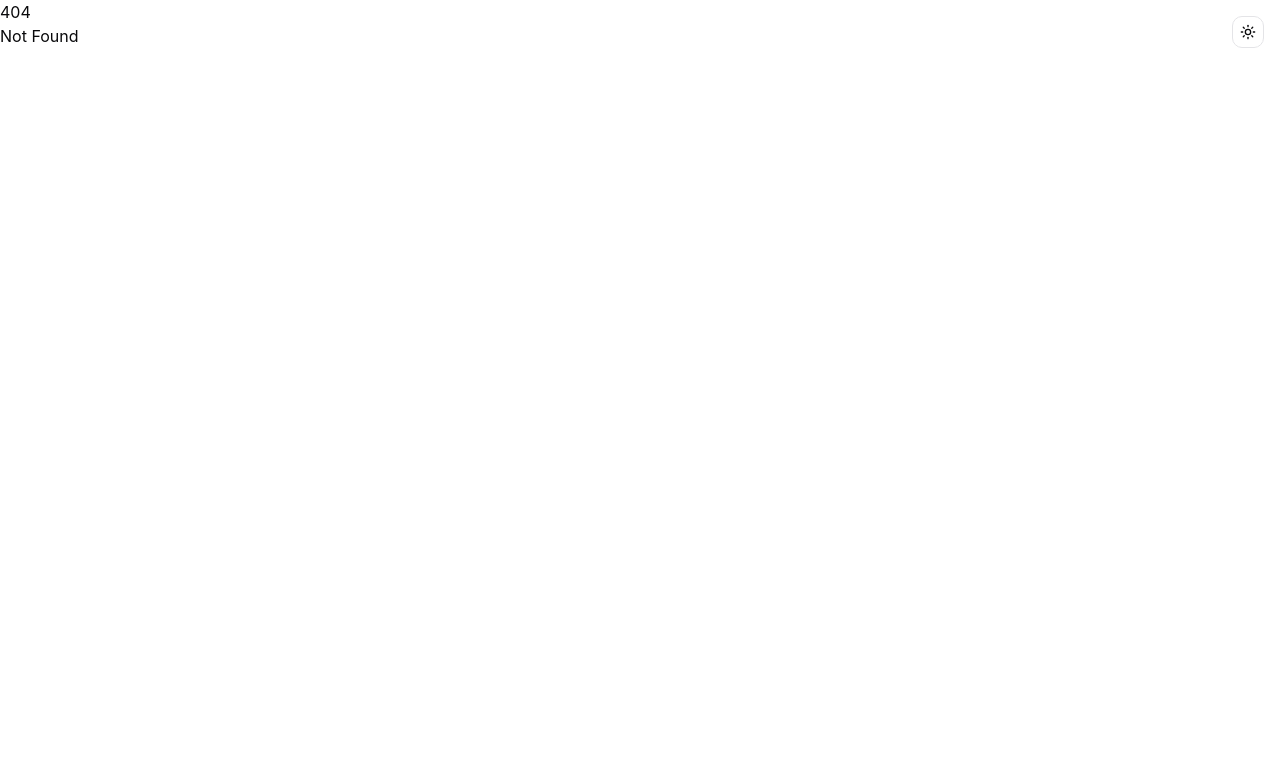
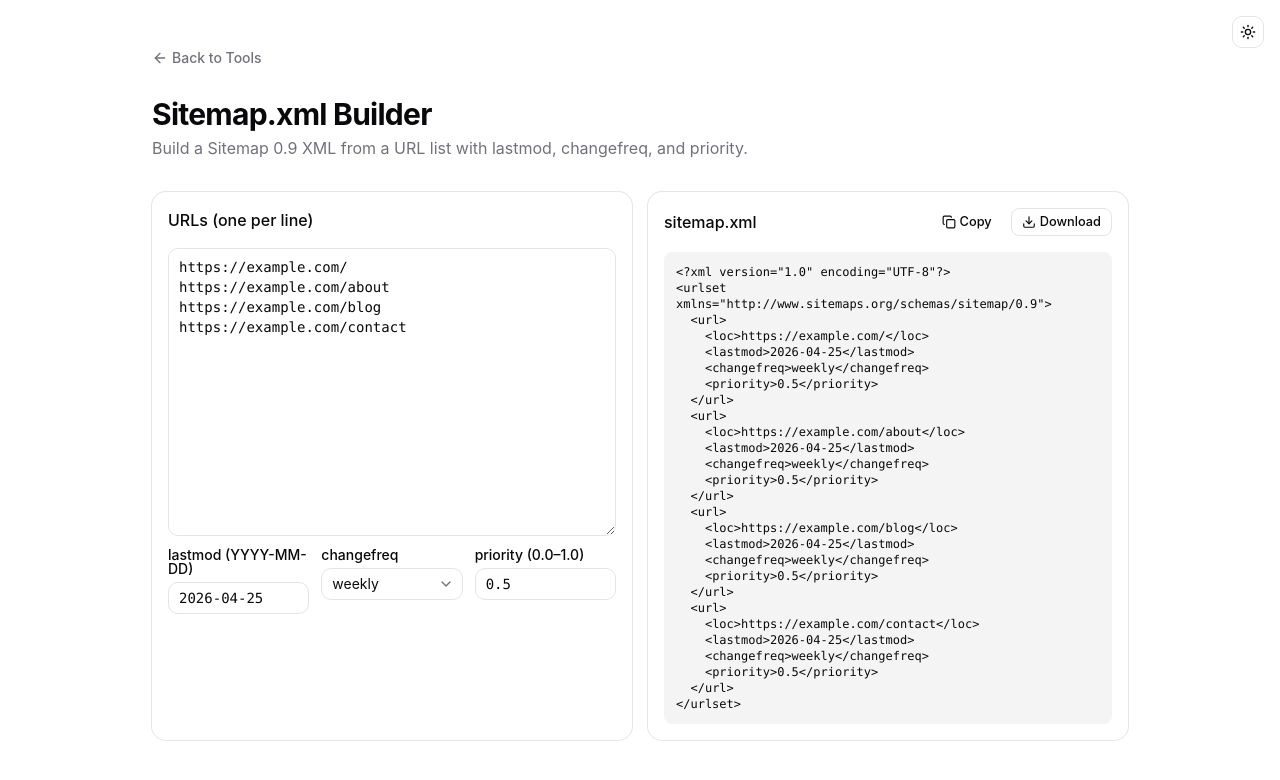
Before and after one commit to orykr/tool.ory.kr, a SvelteKit app in the folder frontend/: page /sitemap in a window 1280 px wide. Before the commit this address had no page. Shown: the top 780 px of the page. Built offline with nearby package versions, Linux system fonts and the light colour scheme.

Commit message:
feat(sitemap): add sitemap.xml builder

```diff
--- a/frontend/src/routes/+page.svelte
+++ b/frontend/src/routes/+page.svelte
@@ -576,6 +576,11 @@
 			href: "/robots",
 			title: "robots.txt Builder",
 			description: "Build robots.txt with User-agent groups and Sitemap."
+		},
+		{
+			href: "/sitemap",
+			title: "Sitemap.xml Builder",
+			description: "Build Sitemap 0.9 XML from a URL list."
 		}
 	];
 </script>
--- /dev/null
+++ b/frontend/src/routes/sitemap/+page.svelte
@@ -0,0 +1,133 @@
+<script lang="ts">
+	import * as Card from "$lib/components/ui/card/index.js";
+	import * as Select from "$lib/components/ui/select/index.js";
+	import { Button } from "$lib/components/ui/button/index.js";
+	import { Input } from "$lib/components/ui/input/index.js";
+	import { Label } from "$lib/components/ui/label/index.js";
+	import { Textarea } from "$lib/components/ui/textarea/index.js";
+	import ArrowLeft from "@lucide/svelte/icons/arrow-left";
+	import Copy from "@lucide/svelte/icons/copy";
+	import Check from "@lucide/svelte/icons/check";
+	import Download from "@lucide/svelte/icons/download";
+
+	let urls = $state(`https://example.com/
+https://example.com/about
+https://example.com/blog
+https://example.com/contact`);
+	let changefreq = $state<"" | "always" | "hourly" | "daily" | "weekly" | "monthly" | "yearly" | "never">("weekly");
+	let priority = $state("0.5");
+	let lastmod = $state(new Date().toISOString().slice(0, 10));
+
+	function escapeXml(value: string): string {
+		return value.replace(/&/g, "&amp;").replace(/</g, "&lt;").replace(/>/g, "&gt;").replace(/"/g, "&quot;");
+	}
+
+	let xml = $derived.by(() => {
+		const items = urls
+			.split(/\r?\n/)
+			.map((u) => u.trim())
+			.filter(Boolean);
+		const inner = items
+			.map((u) => {
+				const lines = [`  <url>`, `    <loc>${escapeXml(u)}</loc>`];
+				if (lastmod) lines.push(`    <lastmod>${escapeXml(lastmod)}</lastmod>`);
+				if (changefreq) lines.push(`    <changefreq>${changefreq}</changefreq>`);
+				if (priority) lines.push(`    <priority>${priority}</priority>`);
+				lines.push(`  </url>`);
+				return lines.join("\n");
+			})
+			.join("\n");
+		return `<?xml version="1.0" encoding="UTF-8"?>\n<urlset xmlns="http://www.sitemaps.org/schemas/sitemap/0.9">\n${inner}\n</urlset>`;
+	});
+
+	let copied = $state(false);
+	async function copy() {
+		await navigator.clipboard.writeText(xml);
+		copied = true;
+		setTimeout(() => (copied = false), 1500);
+	}
+
+	function download() {
+		const blob = new Blob([xml], { type: "application/xml" });
+		const u = URL.createObjectURL(blob);
+		const a = document.createElement("a");
+		a.href = u;
+		a.download = "sitemap.xml";
+		document.body.appendChild(a);
+		a.click();
+		document.body.removeChild(a);
+		URL.revokeObjectURL(u);
+	}
+</script>
+
+<main class="container mx-auto max-w-5xl px-6 py-12">
+	<nav class="mb-6">
+		<a
+			href="/"
+			class="text-muted-foreground hover:text-foreground inline-flex items-center gap-1 text-sm font-medium transition-colors"
+		>
+			<ArrowLeft class="h-4 w-4" />
+			Back to Tools
+		</a>
+	</nav>
+
+	<header class="mb-8">
+		<h1 class="text-3xl font-bold tracking-tight">Sitemap.xml Builder</h1>
+		<p class="text-muted-foreground mt-1">
+			Build a Sitemap 0.9 XML from a URL list with lastmod, changefreq, and priority.
+		</p>
+	</header>
+
+	<div class="grid gap-4 md:grid-cols-2">
+		<Card.Root>
+			<Card.Header><Card.Title class="text-base">URLs (one per line)</Card.Title></Card.Header>
+			<Card.Content class="space-y-3">
+				<Textarea bind:value={urls} class="min-h-72 font-mono text-sm" />
+				<div class="grid gap-3 sm:grid-cols-3">
+					<div class="space-y-1.5">
+						<Label for="lm">lastmod (YYYY-MM-DD)</Label>
+						<Input id="lm" bind:value={lastmod} class="font-mono" />
+					</div>
+					<div class="space-y-1.5">
+						<Label for="cf">changefreq</Label>
+						<Select.Root type="single" bind:value={changefreq as never}>
+							<Select.Trigger id="cf" class="w-full">{changefreq || "(none)"}</Select.Trigger>
+							<Select.Content>
+								<Select.Item value="">(none)</Select.Item>
+								<Select.Item value="always">always</Select.Item>
+								<Select.Item value="hourly">hourly</Select.Item>
+								<Select.Item value="daily">daily</Select.Item>
+								<Select.Item value="weekly">weekly</Select.Item>
+								<Select.Item value="monthly">monthly</Select.Item>
+								<Select.Item value="yearly">yearly</Select.Item>
+								<Select.Item value="never">never</Select.Item>
+							</Select.Content>
+						</Select.Root>
+					</div>
+					<div class="space-y-1.5">
+						<Label for="pr">priority (0.0–1.0)</Label>
+						<Input id="pr" bind:value={priority} class="font-mono" />
+					</div>
+				</div>
+			</Card.Content>
+		</Card.Root>
+
+		<Card.Root>
+			<Card.Header class="flex flex-row items-center justify-between">
+				<Card.Title class="text-base">sitemap.xml</Card.Title>
+				<div class="flex gap-2">
+					<Button variant="ghost" size="sm" onclick={copy}>
+						{#if copied}<Check />Copied{:else}<Copy />Copy{/if}
+					</Button>
+					<Button variant="outline" size="sm" onclick={download}>
+						<Download />
+						Download
+					</Button>
+				</div>
+			</Card.Header>
+			<Card.Content>
+				<pre class="bg-muted overflow-x-auto rounded-md p-3 font-mono text-xs whitespace-pre-wrap">{xml}</pre>
+			</Card.Content>
+		</Card.Root>
+	</div>
+</main>
```
Also changed, not shown: 1 other file (tests, documents, lock files or other folders).
